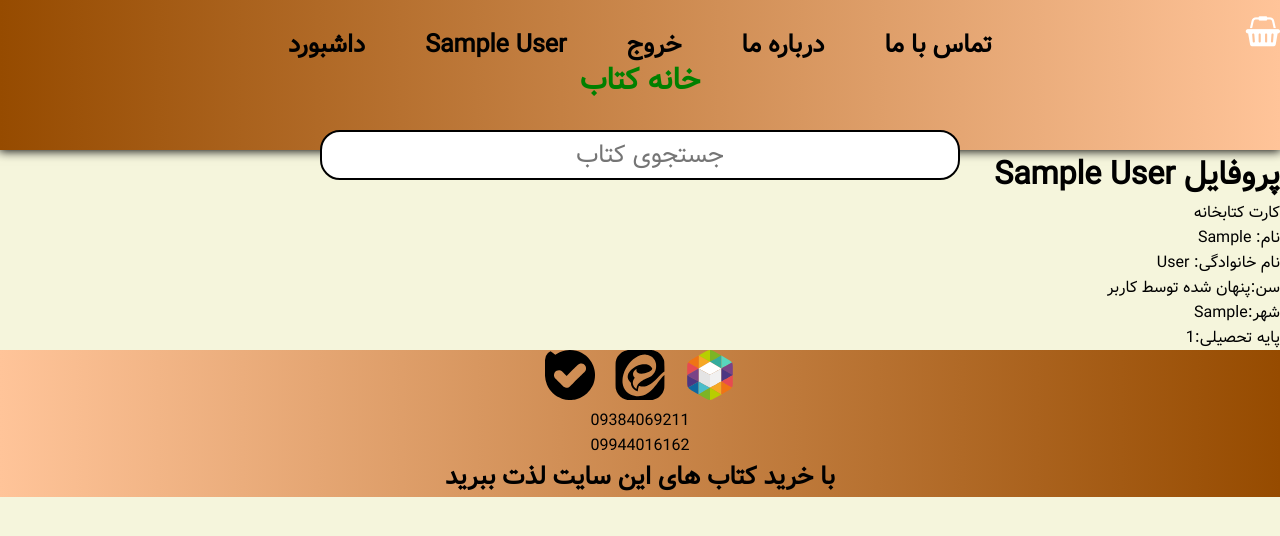
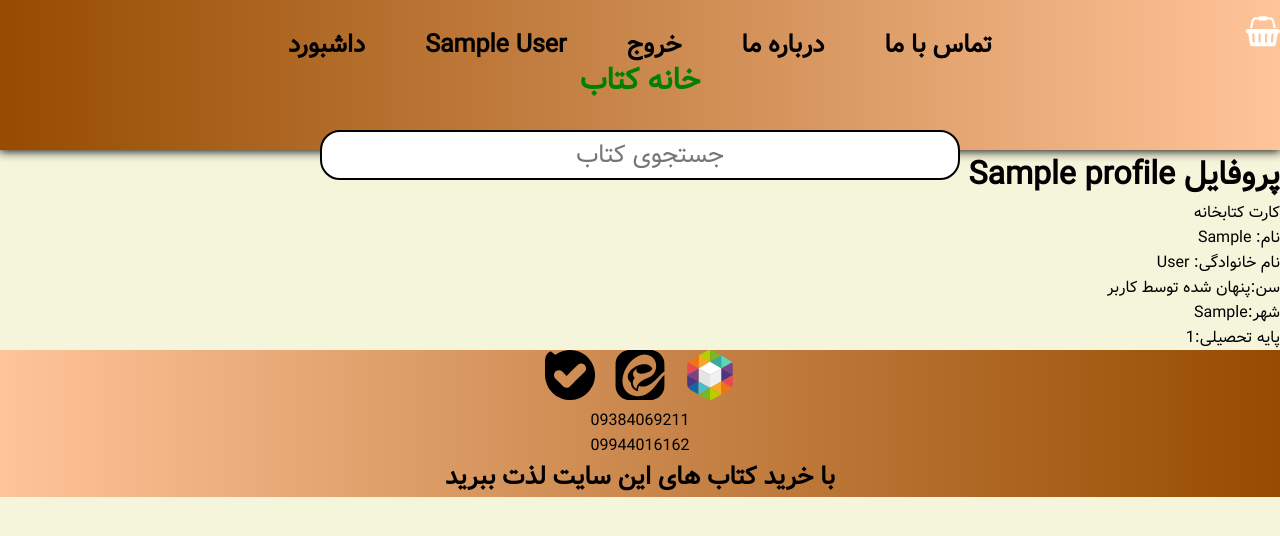
Before and after one commit to aboalfazlH/Khane-Ketab, a Django app: template apps/accounts/templates/accounts/registration/pannel.html in a window 1280 px wide. Shown: the top 536 px of the page. Run offline with Django 4.2, Linux system fonts and the light colour scheme; a user stored in the database is signed in; tables that the repository leaves empty hold one stand-in row (values such as "Sample post"); the template is opened without the code that fills it: values that come from a table or form of the project are taken from there, most other values are stand-ins (such as "Sample title", 1, 10 or a date in 2020).

Commit message:
debug user pannel

```diff
--- a/apps/accounts/templates/accounts/registration/pannel.html
+++ b/apps/accounts/templates/accounts/registration/pannel.html
@@ -1,15 +1,15 @@
 {% extends 'base/base.html' %}
 
 {% block title %}
-پروفایل {{ user }}
+پروفایل {{ profile }}
 {% endblock title %}
 
 {% block content %}
-<h1>پروفایل {{ user }}</h1>
+<h1>پروفایل {{ profile }}</h1>
 <div>
 <p>کارت کتابخانه</p>
-<p>نام: {{ user.first_name }}</p>
-<p>نام خانوادگی: {{ user.last_name }}</p>
+<p>نام: {{ profile.first_name }}</p>
+<p>نام خانوادگی: {{ profile.last_name }}</p>
 <p>سن:{% if not library_card.show_age %}پنهان شده توسط کاربر{% else %}{{library_card.age}}{% endif %}</p>
 <p>شهر:{% if not library_card.show_city %}پنهان شده توسط کاربر{% else %}{{library_card.city}}{% endif %}</p>
 <p>پایه تحصیلی:{% if not library_card.show_grade %}پنهان شده توسط کاربر{% else %}{{library_card.grade}}{% endif %}</p>
--- a/apps/accounts/views.py
+++ b/apps/accounts/views.py
@@ -38,7 +38,7 @@ class LogoutView(generic.View,mixins.LoginRequiredMixin):
 class UserPannelView(generic.DetailView):
     model = CustomUser
     template_name = "accounts/registration/pannel.html"
-    context_object_name = "user"
+    context_object_name = "profile"
     slug_field = "username"
     slug_url_kwarg = "username"
 
```
